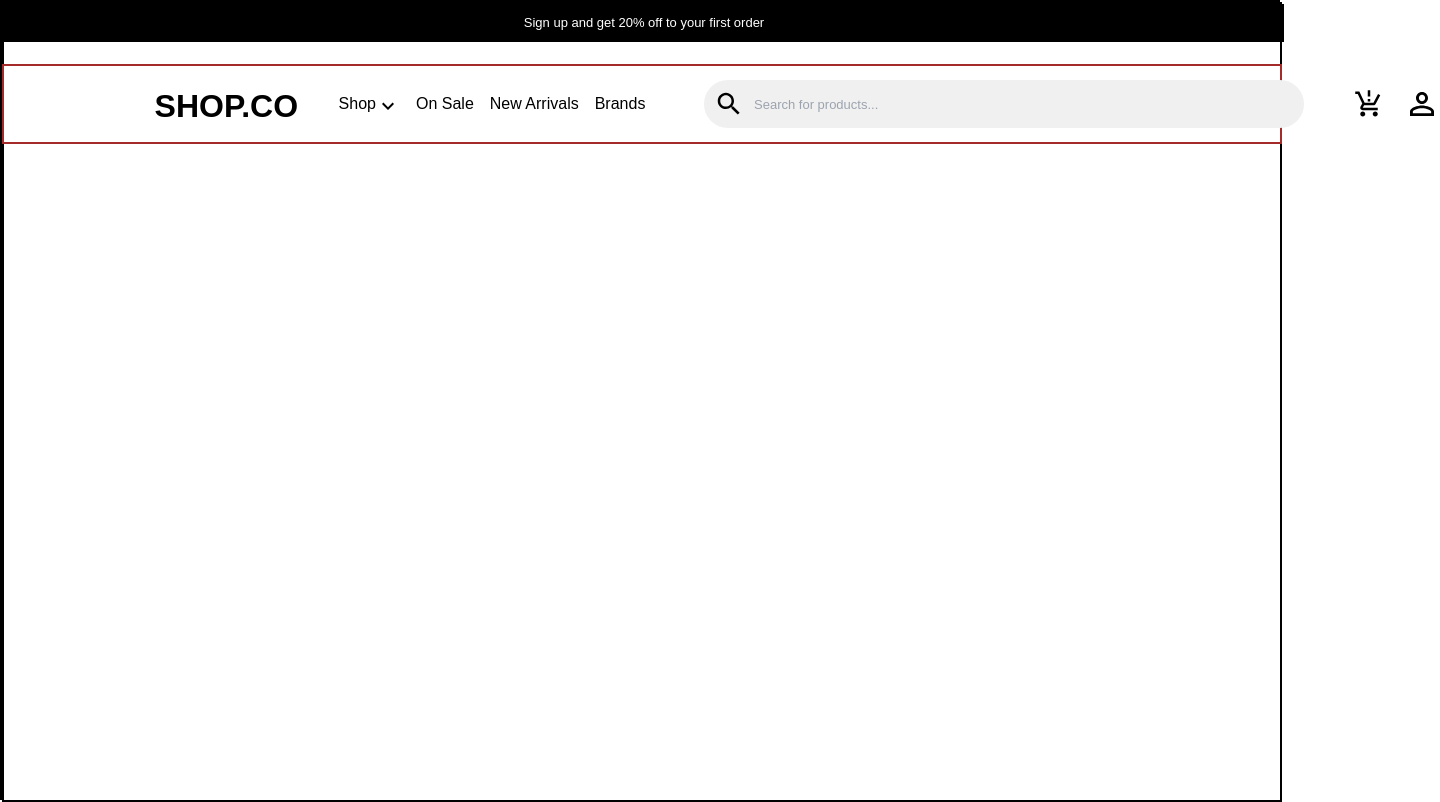
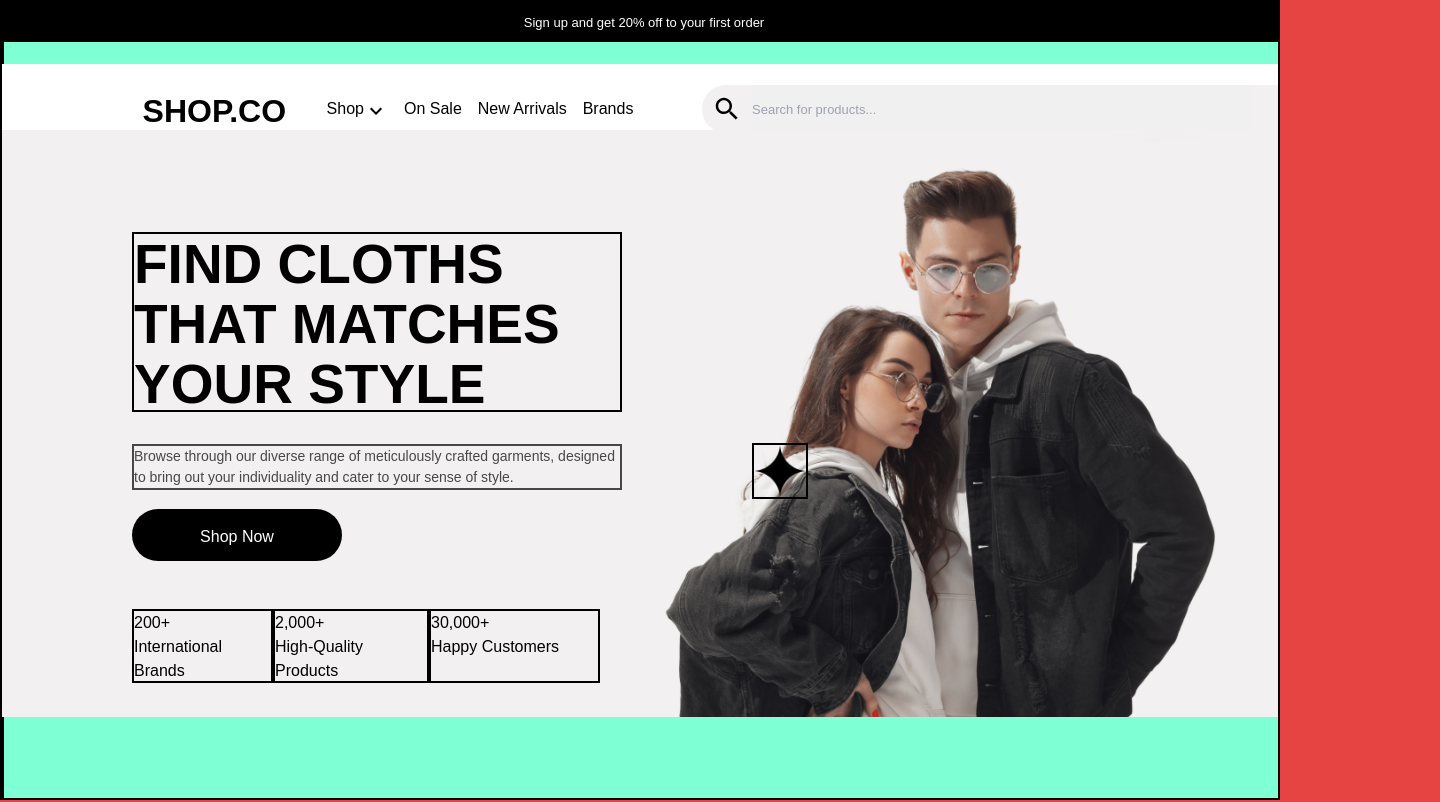
Before and after one commit to AntimaKumawat111/E-Commerce-Project, a Next.js app: page / in a window 1280 px wide. Shown: the whole page, 1440 px wide, since content can reach past the window. Built offline with nearby package versions, Linux system fonts and the light colour scheme.

Commit message:
add some sections

```diff
--- /dev/null
+++ b/app/Butn.js
@@ -0,0 +1,7 @@
+export default function Btn() {
+    return (
+      <>
+        <button id="shopBtn">Shop Now</button>
+      </>
+    );
+  }
--- a/app/container1.js
+++ b/app/container1.js
@@ -28,11 +28,8 @@ export default function SubHeader() {
         <SearchIcon id="searchIcon" />
         <input placeholder="Search for products..."  id="inputbox"/>
       </div>
-    {/* <div className="rightSideIcons"> */}
-
         <ProductionQuantityLimitsIcon id="cartIcon"/>
         <PersonOutlineIcon id="profileIcon" />
-    {/* </div> */}
 
     </div>
   );
--- a/app/globals.css
+++ b/app/globals.css
@@ -14,8 +14,7 @@
   }
 }
 
-
-*{
+* {
   margin: 0%;
   padding: 0%;
 }
@@ -23,22 +22,24 @@ body {
   color: var(--foreground);
   background: var(--background);
   font-family: Arial, Helvetica, sans-serif;
-  background-color: white;
-  overflow-x: hidden;
+  background-color: rgb(230, 67, 67);
+  overflow: hidden;
 }
 
-
-
-.page1{
+.page1 {
   height: 100vh;
   width: 100vw;
   background-color: white;
   border: 2px solid black;
-  /* position: absolute; */
+  position: relative;
   z-index: 0;
+  background-color: aquamarine;
+  /* position: relative; */
+  overflow-x: hidden;
+  /* overflow-y: hidden; */
 }
 
-.header{
+.header {
   color: white;
   width: 100vw;
   height: 38px;
@@ -48,18 +49,15 @@ body {
   background-color: black;
   font-weight: 300;
   font-size: small;
-  /* position: relative; */
   z-index: 1;
-
 }
 
 .sub-header {
   color: white;
-  width:100vw;
-  height: 80px;
+  width: 100vw;
+  height: 90px;
   top: -738px;
   gap: 40px;
-  border: 2px solid brown;
   display: flex;
   justify-content: center;
   align-items: center;
@@ -69,9 +67,9 @@ body {
   position: relative;
 }
 
-.box{
+.box {
   position: absolute;
-  left: 50px;
+  left: 40px;
   display: flex;
   justify-content: center;
   align-items: center;
@@ -81,7 +79,7 @@ body {
   gap: 24px;
 }
 
-#shop{
+#shop {
   width: 160px;
   height: 35px;
   font-size: 32px;
@@ -89,79 +87,162 @@ body {
   line-height: 38.4px;
 }
 
-.ancherTag{
-  /* width: 351px; */
+.ancherTag {
   height: 22px;
-  /* gap: 24px; */
 }
 
-#shopTag{
+#shopTag {
   margin-right: 0;
   margin-left: 0;
 }
 
-#downArrow{
+#downArrow {
   margin-right: 8px;
-
 }
 
-.ancherTag .tags{
-  /* border: 2px solid black; */
+.ancherTag .tags {
   margin: 8px;
   width: 50px;
   height: 22px;
   font-weight: 400;
   font-size: 16px;
   line-height: 21.6px;
-  /* background-color: beige; */
 }
 
-.inputdiv{
+.inputdiv {
   width: 600px;
   height: 48px;
   display: flex;
   align-items: center;
   justify-content: center;
-  background: #F0F0F0;
+  background: #f2f0f1;
   color: black;
   font-weight: 200;
   border-radius: 50px;
   position: absolute;
-  left:700px;
+  left: 700px;
 }
 
-#searchIcon{
+#searchIcon {
   position: absolute;
   font-size: 30px;
   left: 10px;
-
 }
 
-#inputbox{
+#inputbox {
   width: 500px;
   height: 48px;
-  background: #F0F0F0;
+  background: #f0f0f0;
   border: none;
   outline: none;
 }
 
-#cartIcon{
+#cartIcon {
   position: absolute;
   left: 1350px;
   color: black;
   font-size: 30px;
 }
 
-
-
-#profileIcon{
+#profileIcon {
   position: absolute;
   left: 1400px;
   color: black;
   font-size: 36px;
 }
 
+#posterImg {
+  width: 100vw;
+  height: auto;
+  position: absolute;
+  top: 128px;
+  z-index: 0;
+}
 
+#findBox {
+  position: absolute;
+  z-index: 2;
+  top: 230px;
+  left: 130px;
+  color: black;
+  font-size: 55px;
+  font-weight: 900;
+  width: 490px;
+  height: 180px;
+  border: 2px solid black;
+  line-height: 60px;
+  gap: 0%;
+}
+
+#browsebox {
+  position: absolute;
+  color: black;
+  z-index: 2;
+  width: 490px;
+  height: auto;
+  top: 442px;
+  left: 130px;
+  font-weight: 100;
+  font-size: 14px;
+  border: 2px solid black;
+  opacity: 0.7;
+}
+
+#vector {
+  width: 56px;
+  height: 56px;
+  top: 441px;
+  color: black;
+  left: 750px;
+  position: absolute;
+  border: 2px solid black;
+}
+
+#shopBtn {
+  position: absolute;
+  width: 210px;
+  height: 52px;
+  top: 507px;
+  left: 130px;
+  border-radius: 62px;
+  z-index: 2;
+  background-color: black;
+  color: white;
+  padding-top: 16px;
+  padding-bottom: 16px;
+  padding-left: 54px;
+  padding-right: 54px;
+  gap: 12px;
+}
+
+.rate {
+  position: absolute;
+  width: 596px;
+  height: 74px;
+  top: 607px;
+  left: 130px;
+  z-index: 2;
+  color: black;
+  display: flex;
+}
+
+.firstRate {
+  width: 141px;
+  height: 74px;
+  border: 2px solid black;
+}
+
+.secondRate {
+  width: 156px;
+  height: 74px;
+  border: 2px solid black;
+}
+
+.thirdRate {
+  width: 171px;
+  height: 74px;
+  border: 2px solid black;
+}
 
 /*
 .page2{
--- a/app/page.tsx
+++ b/app/page.tsx
@@ -1,6 +1,11 @@
+import Image from "next/image";
 import Header from "./header";
-import FirstContanir from "./container1";
-import SubHeader from "./container1"; // Import if it's in a separate file
+import SubHeader from "./container1";
+import Rectangle2 from "./images/Rectangle2.png";
+import Vector from "./images/Vector.png";
+import MainContainer from "./posterLeftContainer";
+// import Btn from "./posterLeftContainer";
+import Btn from "./Butn";
 
 export default function Home() {
   return (
@@ -8,16 +13,19 @@ export default function Home() {
       <div className="container">
         <div className="page1">
           <Header />
-                    <SubHeader /> {/* Add SubHeader below Header */}
-                    {/* <FirstContanir /> */}
+          <SubHeader />
+          <Image src={Rectangle2} alt="Poster" id="posterImg" />
+          <MainContainer />
+          <Image src={Vector} alt="Vector" id="vector" />
+          <Btn />
         </div>
       </div>
     </>
   );
 }
 
-
-        {/* <div className="page2">
+{
+  /* <div className="page2">
         <h1>Hello world</h1>
       </div>
 
@@ -31,4 +39,5 @@ export default function Home() {
 
       <div className="page5">
         <h1>Hello world</h1>
-      </div> */}
+      </div> */
+}
--- /dev/null
+++ b/app/posterLeftContainer.js
@@ -0,0 +1,26 @@
+export default function MainContainer() {
+  return (
+    <div className="leftContainer">
+      <h1 id="findBox">FIND CLOTHS THAT MATCHES YOUR STYLE </h1>
+      <h5 id="browsebox">
+        Browse through our diverse range of meticulously crafted garments,
+        designed to bring out your individuality and cater to your sense of
+        style.
+      </h5>
+      <div className="rate">
+        <div className="firstRate">
+          <h1 >200+</h1>
+          <p id="firstP">International Brands</p>
+        </div>
+        <div className="secondRate">
+          <h1>2,000+</h1>
+          <p id="secondp">High-Quality Products</p>
+        </div>
+        <div className="thirdRate">
+          <h1>30,000+</h1>
+          <p id="thirdp">Happy Customers</p>
+        </div>
+      </div>
+    </div>
+  );
+}
```
Also changed, not shown: app/images/Rectangle2.png (added), app/images/Vector.png (added). Lines whose indentation alone changed are shown as unchanged.
